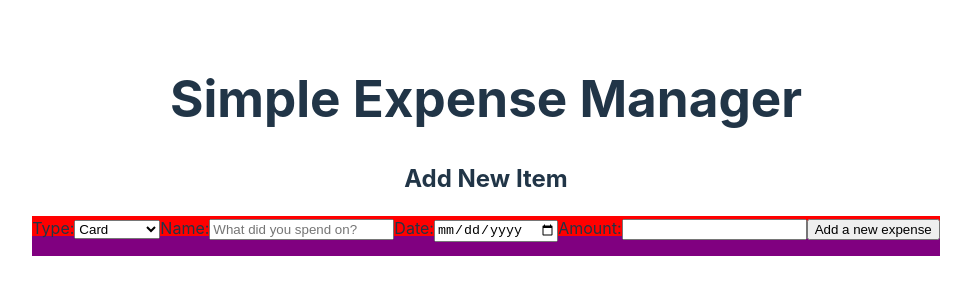
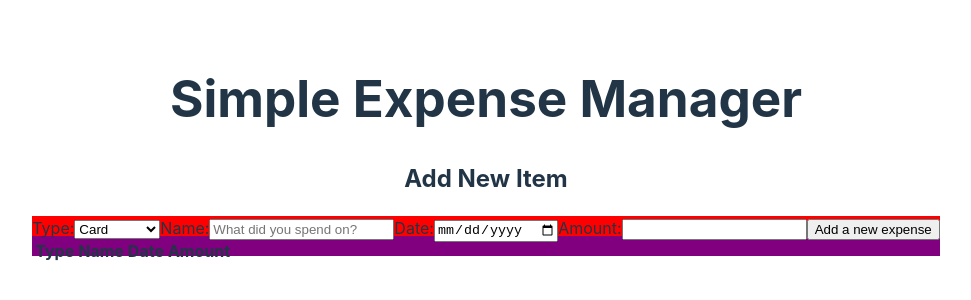
Before and after one commit to coachpacman/expense-manager, a React (Vite) app: page / in a window 1280 px wide. Shown: the part 254-554 px from the top of the page, without its empty margins (154-1125 px from the left). Built offline with nearby package versions, Linux system fonts and the light colour scheme.

Commit message:
table header

```diff
--- a/src/App.jsx
+++ b/src/App.jsx
@@ -29,6 +29,22 @@ function ExpenseForm() {
   )
 }
 
+function ExpenseTable() {
+  return (
+    <table>
+      <thead>
+        <tr>
+          <th>Type</th>
+          <th>Name</th>
+          <th>Date</th>
+          <th>Amount</th>
+        </tr>
+      </thead>
+      <tbody></tbody>
+    </table>
+  )
+}
+
 export default function FilterableExpenseTable() {
   const [count, setCount] = useState(0)
 
@@ -40,7 +56,9 @@ export default function FilterableExpenseTable() {
         <div className="expenseForm">
           <ExpenseForm />
         </div>
-        <div className="expenseTable"></div>
+        <div className="expenseTable">
+          <ExpenseTable />
+        </div>
       </div>
 
 
```
